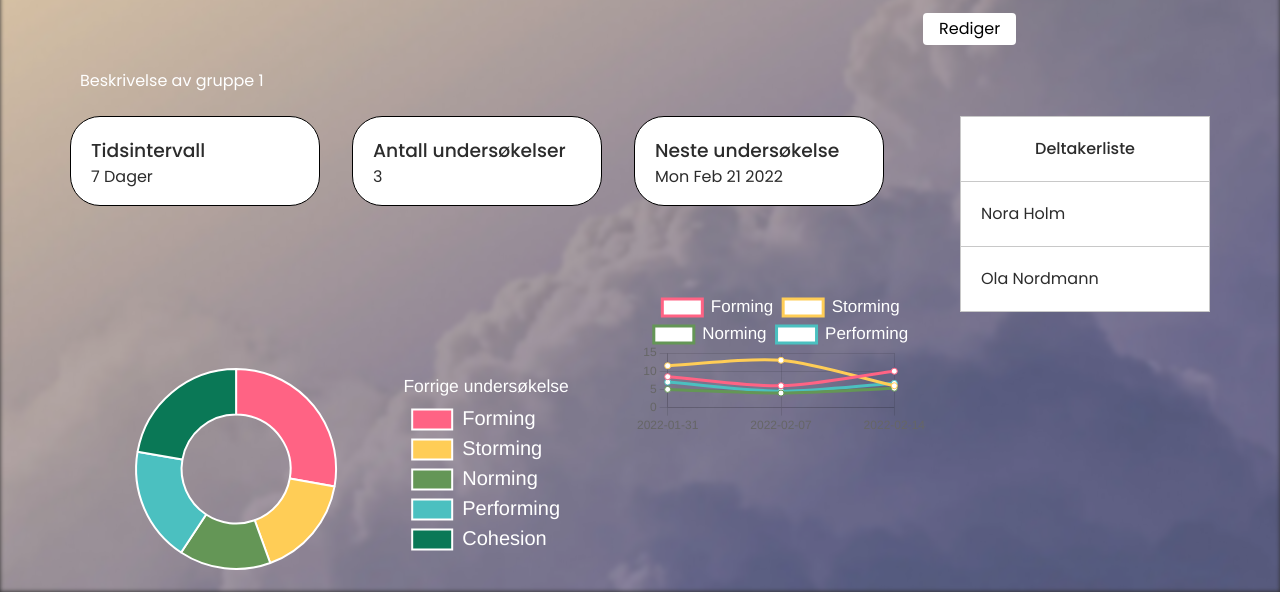
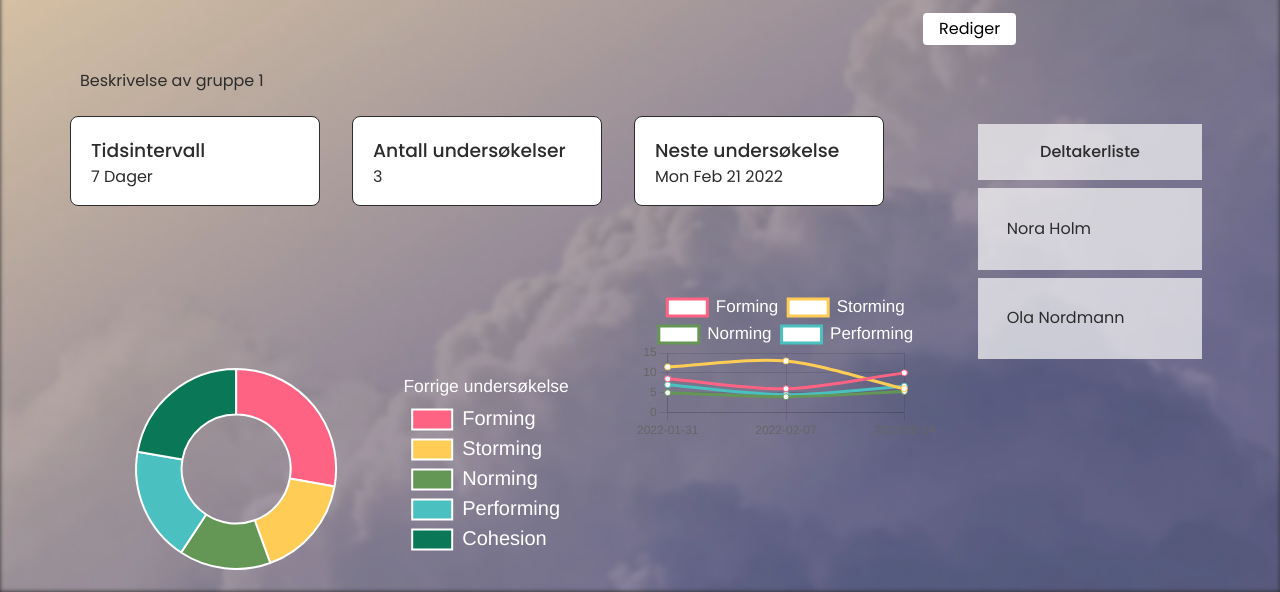
Before and after one commit to Marcus-Bengtsson/GET-Modul-2-Oppgave, a plain HTML site: page index.html in a window 1280 px wide. Shown: the part 208-800 px from the top of the page. Drawn offline with Linux system fonts and the light colour scheme.

Commit message:
Update CSS

```diff
--- a/assets/dashboard.css
+++ b/assets/dashboard.css
@@ -65,7 +65,7 @@ h3 {
     font-weight: 500;
 }
 
-.navbar-card:hover {
+button.navbar-card:hover {
     background-color: rgba(54, 100, 136, 0.25);
     cursor: pointer;
 }
--- a/assets/groupList.css
+++ b/assets/groupList.css
@@ -1,3 +1,10 @@
 .group-list-table-body, .group-list-table-head {
   background-color: rgba(250, 250, 250, 0.7);
 }
+
+.group-list-table {
+  border-collapse: separate;
+  border-spacing: 0 1rem;
+  width: 60rem;
+  text-align: start;
+}
--- a/assets/groupSite.css
+++ b/assets/groupSite.css
@@ -11,13 +11,13 @@
     "gruppenavn . . knapper knapper"
     "beskrivelse beskrivelse . . ."
     "intervall antall neste . deltakere"
-    "nyeste nyeste utvikling utvikling deltakere"
+    "nyeste nyeste utvikling utvikling deltakere";
 }
 .group-site-buttons {
   grid-area: knapper;
   place-self: center;
 }
-.group-site-buttons>button {
+.group-site-buttons > button {
   margin-left: 7px;
 }
 
@@ -25,25 +25,30 @@
   grid-area: gruppenavn;
 }
 
+.group-site-participantList-body, .group-site-participantList-head {
+    background-color: rgba(250, 250, 250, 0.7);
+  }
+
+.group-site-participantList > th {
+    text-align: center;
+}
+
 .group-site-participantList {
     grid-area: deltakere;
-    border: 1px solid white;
-    background-color: white;
-    height: 50px;
-    width: 250px;
+    border-collapse: separate;
+    border-spacing: 0.5rem;
+    width: 15rem;
+    height: 1rem;
 }
-.group-site-participantList>table, th, tr, td, theader {
-    border: 1px solid rgb(200, 200, 200);
-    padding: 20px;
-}
+
 .group-site-description {
   grid-area: beskrivelse;
-    color: white;
-    padding: 10px
+  color: var(--title-text);
+  padding: 10px;
 }
 .group-site-donutChart {
   grid-area: nyeste;
-    height: 2
+  height: 2;
 }
 .group-site-lineChart {
   grid-area: utvikling;
@@ -53,7 +58,6 @@
 .group-site-interval {
   grid-area: intervall;
   height: 100px;
-
 }
 
 .group-site-count {
@@ -66,11 +70,13 @@
   height: 100px;
 }
 
-.group-site-interval, .group-site-count, .group-site-next {
-    border: 1px solid black;
+.group-site-interval,
+.group-site-count,
+.group-site-next {
+  border: 1px solid var(--title-text);
   background-color: white;
   padding: 20px;
-    border-radius: 30px;
+  border-radius: 0.5rem;
   width: 250px;
   height: 90px;
 }
--- a/assets/navbar.css
+++ b/assets/navbar.css
@@ -5,6 +5,7 @@
 .material-icons:hover {
     color: antiquewhite;
     cursor: pointer;
+    opacity: 80%;
 }
 
 .navbar-main {
--- a/assets/shared.css
+++ b/assets/shared.css
@@ -61,13 +61,20 @@ p {
 
 /* Table */
 
+tr, th {
+    padding: 1rem;
+}
+
+td {
+    padding: 1.8rem;
+}
+
 table, tr, td, th {
     font-weight: 400;
     font-size: 1rem;
-    border: 1px solid var(--title-text);
     color: var(--title-text);
     border-collapse: collapse;
-    padding: 10px;
+
     /*background-color: white;*/
 }
 
--- a/scripts/components/cardComponents.js
+++ b/scripts/components/cardComponents.js
@@ -1,12 +1,12 @@
 function navbarCardUser() {
   return /*html*/`
-    <button class="navbar-card">
+    <div class="navbar-card">
       <img/>
       <div>
           <h3>Hei ${getUserFromID(model.app.userLoggedInId).firstName}!</h3>
           <p>Velkommen til din side</p>
       </div>
-  </button>`
+  </div>`
 }
 
 function navbarCard(tittel, beskrivelse) {
--- a/scripts/views/groupSiteView.js
+++ b/scripts/views/groupSiteView.js
@@ -24,8 +24,10 @@ function updateGroupSiteView() {
         <p>${getNextSurveyDate(group)}</p>
         </div>
     <table class="group-site-participantList">
-            <th>Deltakerliste</th>
-        <tbody>
+        <thead class="group-site-participantList-head">
+        <th>Deltakerliste</th>
+        </thead>
+        <tbody class="group-site-participantList-body">
     `
     for (let i = 0; i < group.userIds.length; i++) {
         const user = getUserFromID(group.userIds[i]);
--- a/scripts/views/navbarView.js
+++ b/scripts/views/navbarView.js
@@ -7,10 +7,6 @@ function UpdateNavbar() {
     dashboard: {
       iconName: 'home',
       page: 'Dashboard'
-    },
-    notifications: {
-      iconName: 'notifications',
-      className: 'notification-icon'
     },
     logout: {
       onClick: 'logout()',
@@ -30,7 +26,6 @@ function UpdateNavbar() {
         ${iconRedirectButtonHTML(iconInputs.profile)}
         ${iconButtonHTML(iconInputs.logout)}
         ${iconRedirectButtonHTML(iconInputs.dashboard)}
-        ${iconHTML(iconInputs.notifications)}
         ${iconRedirectButtonHTML(iconInputs.grouplist)}
         ${iconRedirectButtonHTML(iconInputs.survey)}
     </nav>
```
Lines whose indentation alone changed are shown as unchanged.
